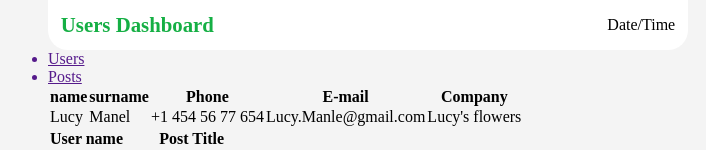
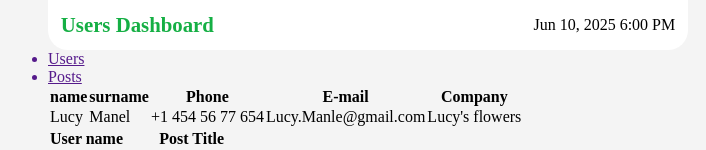
Before and after one commit to Luka-khokhashvili/Angular-Internship-Task, an Angular app: page / in a window 1280 px wide. Shown: the top 150 px of the page, without its empty margins (272-978 px from the left). Built offline with nearby package versions, Linux system fonts and the light colour scheme.

Commit message:
Added functionality to fetch and display current date and time

```diff
--- a/src/app/components/header/header.component.html
+++ b/src/app/components/header/header.component.html
@@ -1,4 +1,4 @@
 <header>
   <a href="" class="header__title">Users Dashboard</a>
-  <p class="header__time">Date/Time</p>
+  <p class="header__time">{{ currDateTime | date: "mediumDate"}} {{ currDateTime | date: "shortTime" }}</p>
 </header>
--- a/src/app/components/header/header.component.ts
+++ b/src/app/components/header/header.component.ts
@@ -1,11 +1,23 @@
+import { CommonModule } from '@angular/common';
 import { Component } from '@angular/core';
 
 @Component({
   selector: 'app-header',
-  imports: [],
+  imports: [CommonModule],
   templateUrl: './header.component.html',
-  styleUrl: './header.component.scss'
+  styleUrl: './header.component.scss',
 })
 export class HeaderComponent {
+  currDateTime = new Date();
+  intervalId;
 
+  constructor() {
+    this.intervalId = setInterval(() => {
+      this.currDateTime = new Date();
+    }, 1000);
+  }
+
+  ngOnDestroy() {
+    clearInterval(this.intervalId);
+  }
 }
```
